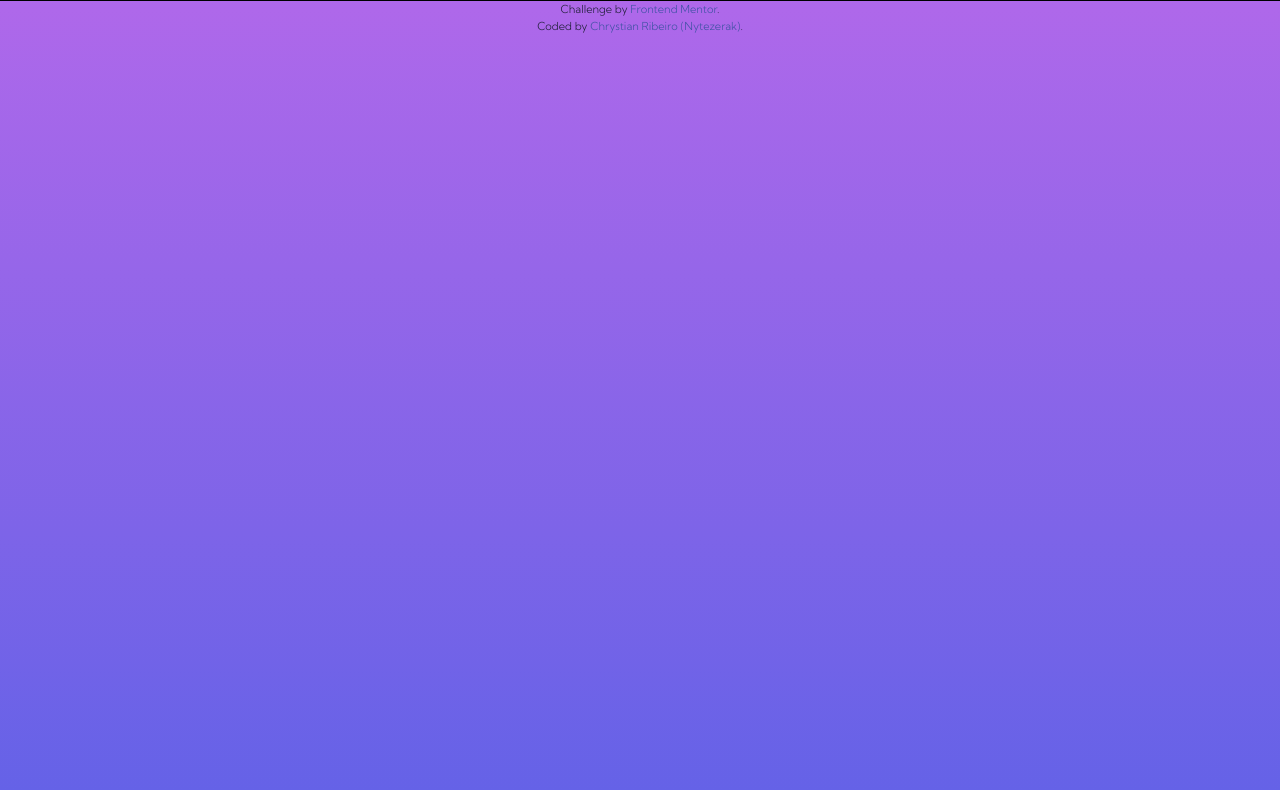
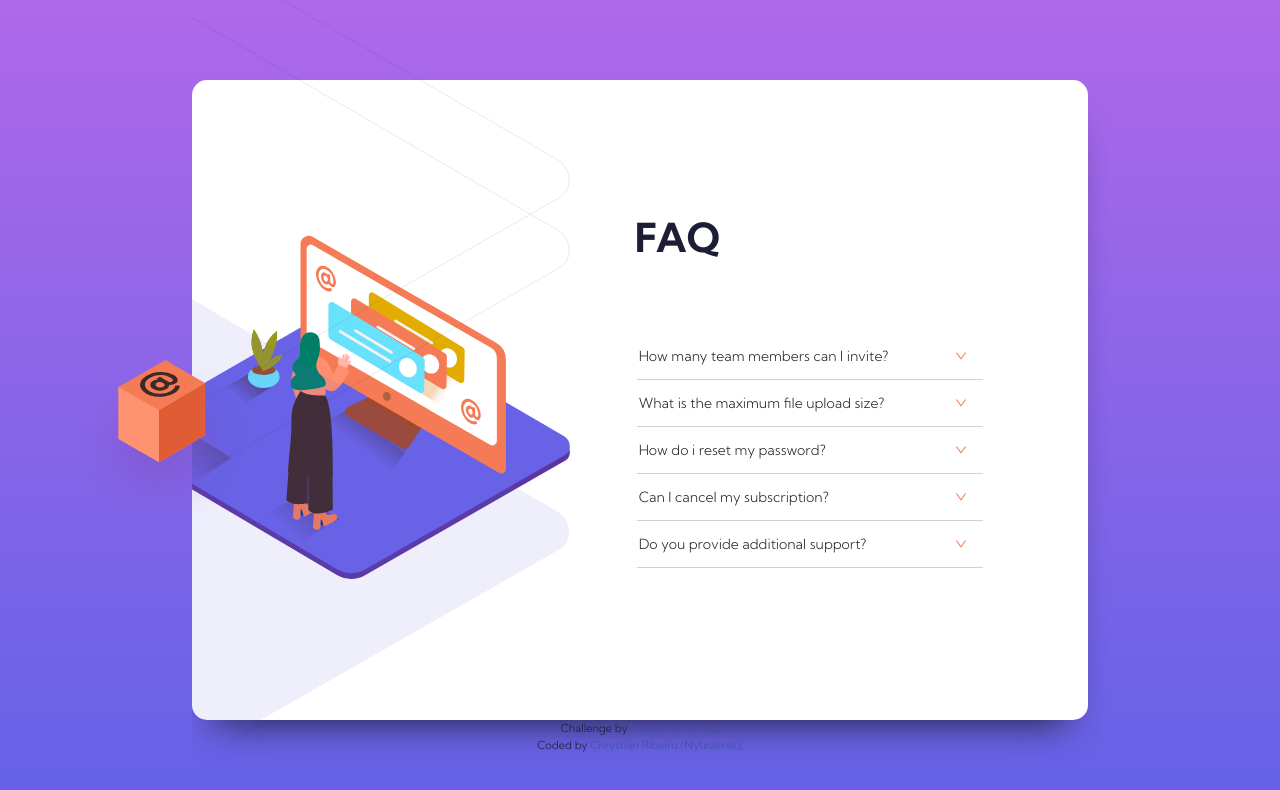
Before and after one commit to Nytezerak/faqchallenge, a React (Create React App) app: page / in a window 1280 px wide. Shown: the top 790 px of the page. Built offline with nearby package versions, Linux system fonts and the light colour scheme.

Commit message:
Desktop app 80% complete

```diff
--- a/src/components/Desktop.css
+++ b/src/components/Desktop.css
@@ -1,6 +1,53 @@
 @media screen and (min-width: 667px) {
-.desktopApp{
-    background-color: black;
-}
+    #desktopApp{
+        height: 80vh;
+        width: 70vw;
+        border-radius: 15px;
+        background-color: white;
+        margin: 10vh auto 0 auto;
+        max-width: 1000px;
+        box-shadow: 0 2em 3em -1.8em;
+    }
+
+    .sideGradient{
+        height: 100vh;
+        width: 20vw;
+        background-image: linear-gradient(#af68ea, #6462e7);
+        position: absolute;
+        margin-left: -20vw;
+        margin-top: -10vh;
+        z-index: 2;
+    }
+
+    .bullseye{
+        width: 100vw;
+    }
+
+    .antRowFaq{
+        width: 80%;
+        min-width: 400px;
+        margin-top: -15%;
+    }
+
+    .antRowFaq{
+        position: absolute;
+    }
+
+    .faqTitle{
+        padding-top: 0;
+        margin: -30% 8%;
+
+    }
+
+    .faqBody{
+        padding-top: 5%;
+        position: relative;
+
+    }
+
+    .faqTitle.active{
+        transition: 0;
+        opacity: 1;
+    }
 
 }
--- a/src/components/Desktop.jsx
+++ b/src/components/Desktop.jsx
@@ -1,11 +1,13 @@
-import { Col, Row } from 'antd';
+import { Row } from 'antd';
 import React from 'react';
 import './Desktop.css';
+import DesktopBody from './DesktopBody';
 
 function Desktop () {
     return(
-        <Row className="desktopApp">
-            <Col></Col>
+        <Row id="desktopApp">
+            <div className='sideGradient'/>
+            <DesktopBody/>
         </Row>
     );
 }
--- /dev/null
+++ b/src/components/DesktopBody.jsx
@@ -0,0 +1,19 @@
+import { Col, Row } from 'antd';
+import React from 'react';
+import DesktopImg from './DesktopImg';
+import FaqItens from './FaqItens';
+
+function DesktopBody() {
+    return(
+        <Row className="bullseye" align="middle">
+                <Col span={11}>
+                    <DesktopImg/>
+                </Col>
+                <Col span={13}>
+                    <FaqItens/>
+                </Col>
+        </Row>
+    )
+}
+
+export default DesktopBody;
--- /dev/null
+++ b/src/components/DesktopImg.css
@@ -0,0 +1,32 @@
+.ilustrationFaqDesktop{
+    position: absolute;
+    margin: -40% 0 0 -18%;
+    width: 110%;
+    z-index: 1;
+}
+
+.ilustrationDesktopImg{
+    width: 100%;
+    z-index: 1;
+}
+
+.ilustrationShadowFaqDesktop{
+    position: relative;
+    width: 100%;
+    z-index: 0;
+}
+
+.ilustrationDesktopShadow{
+    margin-top: -150%;
+    margin-left: -100%;
+    width: 200%;
+    z-index: 0;
+}
+
+.ilustrationDesktopBox{
+    position: absolute;
+    z-index: 4;
+    margin-left: -30%;
+    margin-top: -10%;
+    width: 45%;
+}
--- /dev/null
+++ b/src/components/DesktopImg.jsx
@@ -0,0 +1,23 @@
+import React from 'react';
+import './DesktopImg.css';
+import DesktopIllustration from '../images/illustration-woman-online-desktop.svg'
+import DesktopShadowIllustration from '../images/bg-pattern-desktop.svg'
+import BoxIllustration from '../images/illustration-box-desktop.svg'
+
+
+
+function DesktopImg() {
+    return(
+        <div>
+            <div className='ilustrationFaqDesktop'>
+                <img className='ilustrationDesktopImg' src={DesktopIllustration} alt=""/>
+                <div className='ilustrationShadowFaqDesktop' >
+                    <img className='ilustrationDesktopShadow' src={DesktopShadowIllustration} alt=""/>
+                </div>
+            </div>
+            <img className='ilustrationDesktopBox' src={BoxIllustration} alt=""/>
+        </div>
+    )
+}
+
+export default DesktopImg;
--- a/src/components/FaqItens.css
+++ b/src/components/FaqItens.css
@@ -17,11 +17,17 @@
     font-weight: bold;
 }
 
+.line{
+    height: 1px;
+    background-color: hsl(238, 29%, 16%);
+    opacity: 0.2;
+    width: 96%;
+    margin-left: 4%;
+}
 
 .faqBody--collapse{
     margin: 0 auto;
     border-radius: 20px;
-    background-color: white;
     width: 90%;
 }
 
@@ -41,13 +47,15 @@
 @media screen and (max-height: 704px) {
     .faqBody{
         margin-top: -15%;
-    }
-    .attribution{
-        font-size: 9px;
+
     }
 
     .faqTitle.active{
         transition: 500ms;
         opacity: 25%;
     }
+
+    .faqBody--component:hover{
+        color: hsl(14, 88%, 65%);
+    }
 }
--- a/src/components/FaqItens.jsx
+++ b/src/components/FaqItens.jsx
@@ -38,6 +38,7 @@ function FaqItens () {
         <Row className='faqBody'>
             <Collapse className='faqBody--collapse'
                       expandIconPosition="right"
+                      ghost
                       accordion bordered={false}
                       onChange={(arg)=>{
                         setOpenItem(arg)
@@ -45,20 +46,25 @@ function FaqItens () {
                       expandIcon={({ isActive }) => <UpOutlined className="collapseIcon" rotate={isActive ? 0 : -180} />}
                       >
                 <Panel className={openItem==='1'? 'faqBody--component active':'faqBody--component'} header="How many team members can I invite?" key="1">
-                <p className='faqBody--componentItem'>{text1}</p>
+                  <p className='faqBody--componentItem'>{text1}</p>
                 </Panel>
+                <div className="line"/>
                 <Panel className={openItem==='2'? 'faqBody--component active':'faqBody--component'} header="What is the maximum file upload size?" key="2">
-                <p className='faqBody--componentItem'>{text2}</p>
+                  <p className='faqBody--componentItem'>{text2}</p>
                 </Panel>
+                <div className="line"/>
                 <Panel className={openItem==='3'? 'faqBody--component active':'faqBody--component'} header="How do i reset my password?" key="3">
-                <p className='faqBody--componentItem'>{text3}</p>
+                 <p className='faqBody--componentItem'>{text3}</p>
                 </Panel>
+                <div className="line"/>
                 <Panel className={openItem==='4'? 'faqBody--component active':'faqBody--component'} header="Can I cancel my subscription?" key="4">
-                <p className='faqBody--componentItem'>{text4}</p>
+                  <p className='faqBody--componentItem'>{text4}</p>
                 </Panel>
+                <div className="line"/>
                 <Panel className={openItem==='5'? 'faqBody--component active':'faqBody--component'} header="Do you provide additional support?" key="5">
-                <p className='faqBody--componentItem'>{text5}</p>
+                  <p className='faqBody--componentItem'>{text5}</p>
                 </Panel>
+                <div className="line"/>
             </Collapse>
         </Row>
     </Row>
--- a/src/components/ImgMobile.jsx
+++ b/src/components/ImgMobile.jsx
@@ -8,10 +8,10 @@ function ImgMobile () {
 return(
     <Row className="rowIlustracao" align="middle">
         <Col className="ilustracaoFaq">
-                <img className="ilustracao" src={ilustracaoMobile} alt="Garota vendo tela de FAQ"/>
+                <img className="ilustracao" src={ilustracaoMobile} alt=""/>
 
             <Col className="sombraFaq">
-                <img className="sombra" src={ilustracaoSombra} alt="Sombra da ilustração"/>
+                <img className="sombra" src={ilustracaoSombra} alt=""/>
             </Col>
         </Col>
     </Row>
--- a/src/components/MobileMedia.css
+++ b/src/components/MobileMedia.css
@@ -3,3 +3,9 @@
         display: none;
     }
 }
+
+@media screen and (max-width: 666px) {
+    #desktopApp{
+        display: none;
+    }
+}
```
